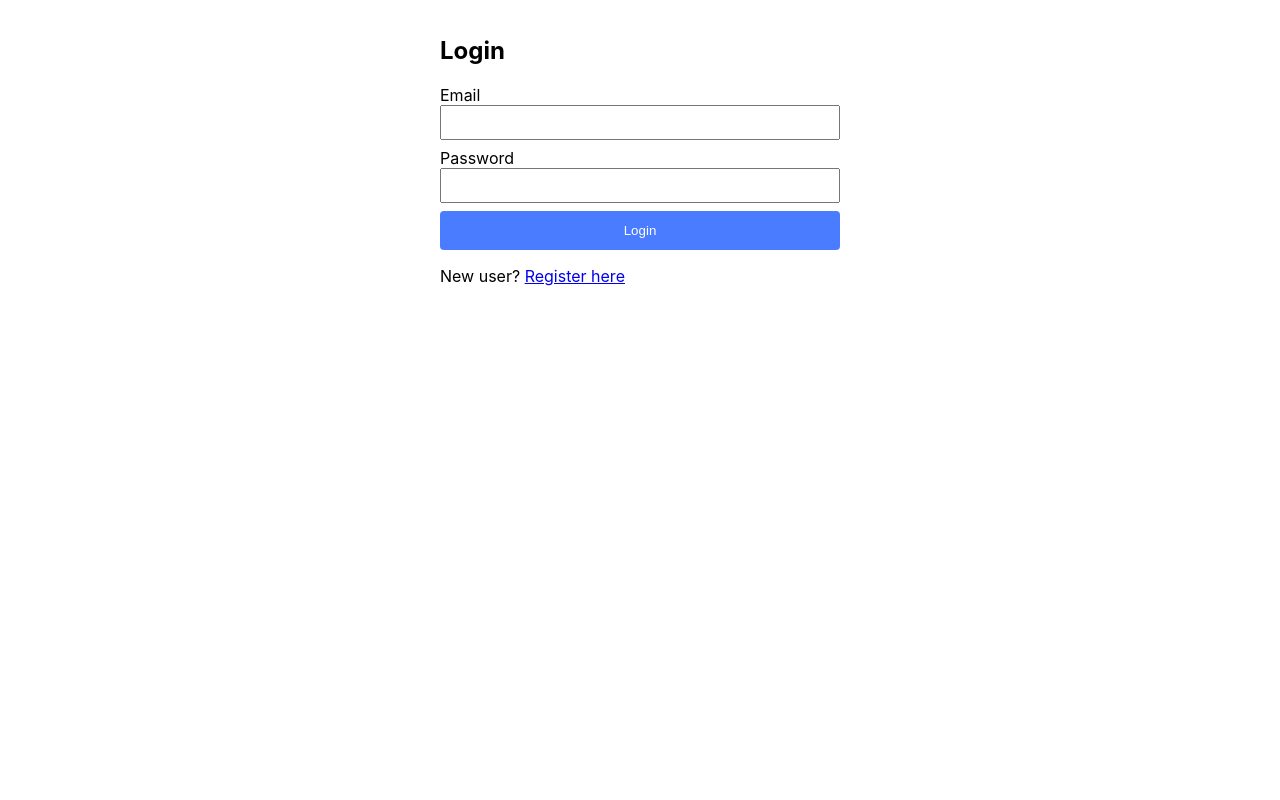
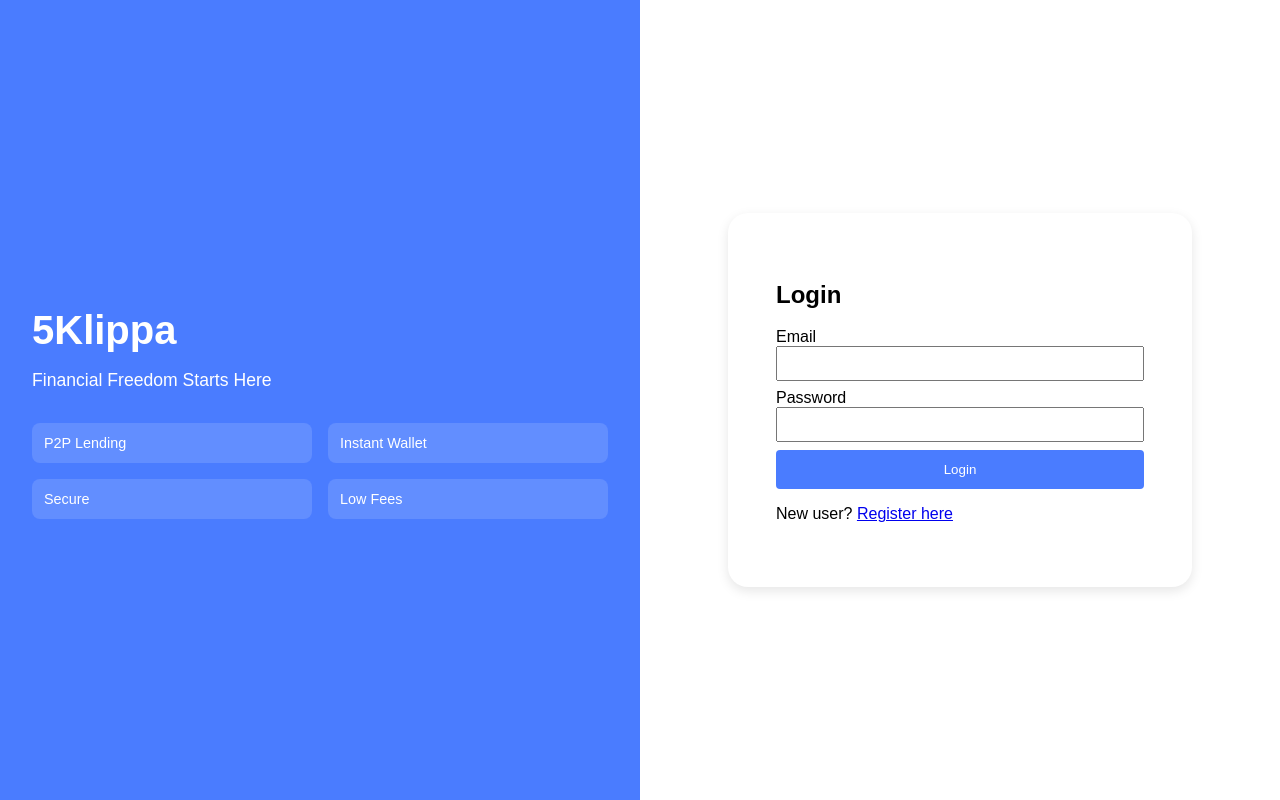
Before and after one commit to SiDMofokeng/5klippa, a React (Create React App) app in the folder 5klippa-web/: page /login in a window 1280 px wide. Built offline with nearby package versions, Linux system fonts and the light colour scheme.

Commit message:
feat: add AuthLayout and align web auth pages to mockup (Sub-Milestone 2.5 UI)

```diff
--- /dev/null
+++ b/5klippa-web/src/components/AuthLayout.js
@@ -0,0 +1,84 @@
+// 5klippa-web/src/components/AuthLayout.js
+
+import React from 'react';
+
+const styles = {
+  container: {
+    display: 'flex',
+    minHeight: '100vh',
+    fontFamily: 'sans-serif',
+  },
+  hero: {
+    flex: 1,
+    background: '#4A7CFF',
+    color: '#fff',
+    padding: '2rem',
+    display: 'flex',
+    flexDirection: 'column',
+    justifyContent: 'center',
+  },
+  heroTitle: {
+    fontSize: '2.5rem',
+    fontWeight: 'bold',
+    marginBottom: '1rem',
+  },
+  heroSubtitle: {
+    fontSize: '1.1rem',
+    marginBottom: '2rem',
+  },
+  // Simple feature grid placeholder
+  features: {
+    display: 'grid',
+    gridTemplateColumns: '1fr 1fr',
+    gap: '1rem',
+  },
+  featureItem: {
+    background: '#fff2',
+    padding: '0.75rem',
+    borderRadius: '8px',
+    fontSize: '0.9rem',
+  },
+  cardContainer: {
+    flex: 1,
+    display: 'flex',
+    alignItems: 'center',
+    justifyContent: 'center',
+    padding: '2rem',
+  },
+  card: {
+    width: '100%',
+    maxWidth: '400px',
+    background: '#fff',
+    borderRadius: '20px',
+    padding: '2rem',
+    boxShadow: '0 4px 12px rgba(0,0,0,0.1)',
+  },
+  // Responsive: stack on small screens
+  '@media(max-width:600px)': {
+    container: { flexDirection: 'column' },
+    hero: { padding: '1.5rem' },
+    cardContainer: { padding: '1.5rem' },
+  },
+};
+
+export default function AuthLayout({ children }) {
+  return (
+    <div style={styles.container}>
+      <div style={styles.hero}>
+        <div>
+          <h1 style={styles.heroTitle}>5Klippa</h1>
+          <p style={styles.heroSubtitle}>Financial Freedom Starts Here</p>
+        </div>
+        <div style={styles.features}>
+          <div style={styles.featureItem}>P2P Lending</div>
+          <div style={styles.featureItem}>Instant Wallet</div>
+          <div style={styles.featureItem}>Secure</div>
+          <div style={styles.featureItem}>Low Fees</div>
+        </div>
+      </div>
+      <div style={styles.cardContainer}>
+        <div style={styles.card}>{children}</div>
+      </div>
+    </div>
+  );
+}
--- a/5klippa-web/src/pages/LoginPage.js
+++ b/5klippa-web/src/pages/LoginPage.js
@@ -1,4 +1,6 @@
 // 5klippa-web/src/pages/LoginPage.js
+
+import AuthLayout from '../components/AuthLayout';
 
 import React, { useState } from 'react';
 import { useNavigate, Link } from 'react-router-dom';
@@ -27,6 +29,7 @@ export default function LoginPage() {
   };
 
   return (
+    <AuthLayout>
     <div style={{ maxWidth: 400, margin: 'auto', padding: '1rem' }}>
       <h2>Login</h2>
       <form onSubmit={handleLogin}>
@@ -70,5 +73,6 @@ export default function LoginPage() {
         New user? <Link to="/register">Register here</Link>
       </p>
     </div>
+    </AuthLayout>
   );
 }
--- a/5klippa-web/src/pages/RegisterPage.js
+++ b/5klippa-web/src/pages/RegisterPage.js
@@ -1,4 +1,6 @@
 // 5klippa-web/src/pages/RegisterPage.js
+
+import AuthLayout from '../components/AuthLayout';
 
 import React, { useState } from 'react';
 import { useNavigate, Link } from 'react-router-dom';
@@ -42,6 +44,7 @@ export default function RegisterPage() {
   };
 
   return (
+    <AuthLayout>
     <div style={{ maxWidth: 400, margin: 'auto', padding: '1rem' }}>
       <h2>Register</h2>
       <form onSubmit={handleRegister}>
@@ -116,5 +119,6 @@ export default function RegisterPage() {
         Already have an account? <Link to="/login">Login</Link>
       </p>
     </div>
+    </AuthLayout>
   );
 }
```
